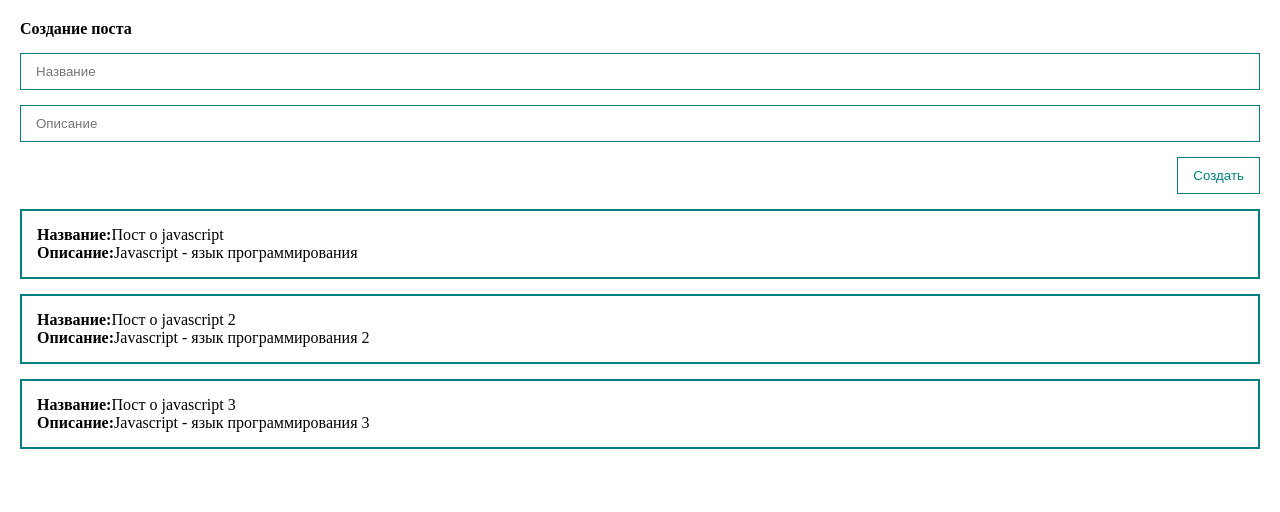
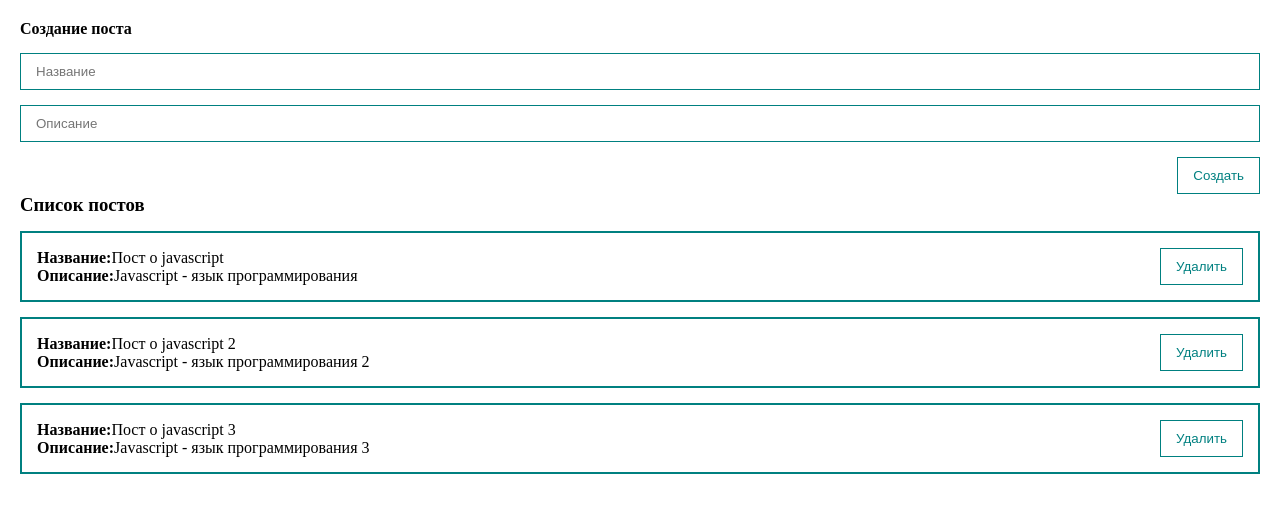
Before and after one commit to vyalova-diana/a-z_vue.js_course, a Vue app: page / in a window 1280 px wide. Shown: the top 512 px of the page. Built offline with nearby package versions, Linux system fonts and the light colour scheme.

Commit message:
Refactoring via UI btn component

```diff
--- a/src/components/PostForm.vue
+++ b/src/components/PostForm.vue
@@ -3,13 +3,15 @@
     <h4>Создание поста</h4>
     <input v-model="post.title" class="input" type="text" placeholder="Название">
     <input v-model="post.body" class="input" type="text" placeholder="Описание">
-    <button @click="createPost" class="btn">Создать</button>
-<!--    <button class="btn" @click="createPost">Создать</button>-->
+    <my-button @click="createPost" class="form__special">Создать</my-button>
   </form>
 </template>
 
 <script>
+import MyButton from "@/components/UI/MyButton.vue";
+
 export default {
+  components: {MyButton},
   data() {
     return {
       post:{
@@ -44,13 +46,5 @@
   margin-top: 15px;
 }
 
-.btn {
-  margin-top: 15px;
-  align-self: flex-end;
-  padding: 10px 15px;
-  background: none;
-  color: teal;
-  border: 1px solid teal;
 
-}
 </style>
--- /dev/null
+++ b/src/components/PostItem.vue
@@ -0,0 +1,37 @@
+<template>
+  <div class="post" >
+    <div>
+      <div><strong>Название:</strong>{{ post.title }}</div>
+      <div><strong>Описание:</strong>{{ post.body }}</div>
+    </div>
+    <div class="post__btns">
+      <my-button>Удалить</my-button>
+    </div>
+  </div>
+
+</template>
+
+<script>
+import MyButton from "@/components/UI/MyButton.vue";
+
+export default {
+  components: {MyButton},
+  props:{
+    post: {
+      type: Object,
+      required: true,
+    }
+  }
+};
+</script>
+
+<style scoped>
+.post {
+  padding: 15px;
+  border: 2px solid teal;
+  margin-top: 15px;
+  display: flex;
+  align-items: center;
+  justify-content: space-between;
+}
+</style>
--- a/src/components/PostList.vue
+++ b/src/components/PostList.vue
@@ -1,12 +1,16 @@
 <template>
-  <div class="post" v-for="post in posts">
-    <div><strong>Название:</strong>{{ post.title }}</div>
-    <div><strong>Описание:</strong>{{ post.body }}</div>
+  <div>
+    <h3>Список постов</h3>
+    <post-item v-for="post in posts" :post="post"/>
   </div>
+
 </template>
 
 <script>
+import PostItem from "@/components/PostItem.vue";
+
 export default {
+  components: {PostItem},
   props:{
     posts: {
       type: Array,
@@ -17,9 +21,5 @@
 </script>
 
 <style scoped>
-.post {
-  padding: 15px;
-  border: 2px solid teal;
-  margin-top: 15px;
-}
+
 </style>
--- /dev/null
+++ b/src/components/UI/MyButton.vue
@@ -0,0 +1,27 @@
+<template>
+  <button class="btn">
+    <slot>
+
+    </slot>
+  </button>
+</template>
+
+<script>
+export default {
+  name: "MyButton"
+};
+</script>
+
+<style scoped>
+.btn {
+  padding: 10px 15px;
+  background: none;
+  color: teal;
+  border: 1px solid teal;
+
+}
+.form__special{
+  margin-top: 15px;
+  align-self: flex-end;
+}
+</style>
```
